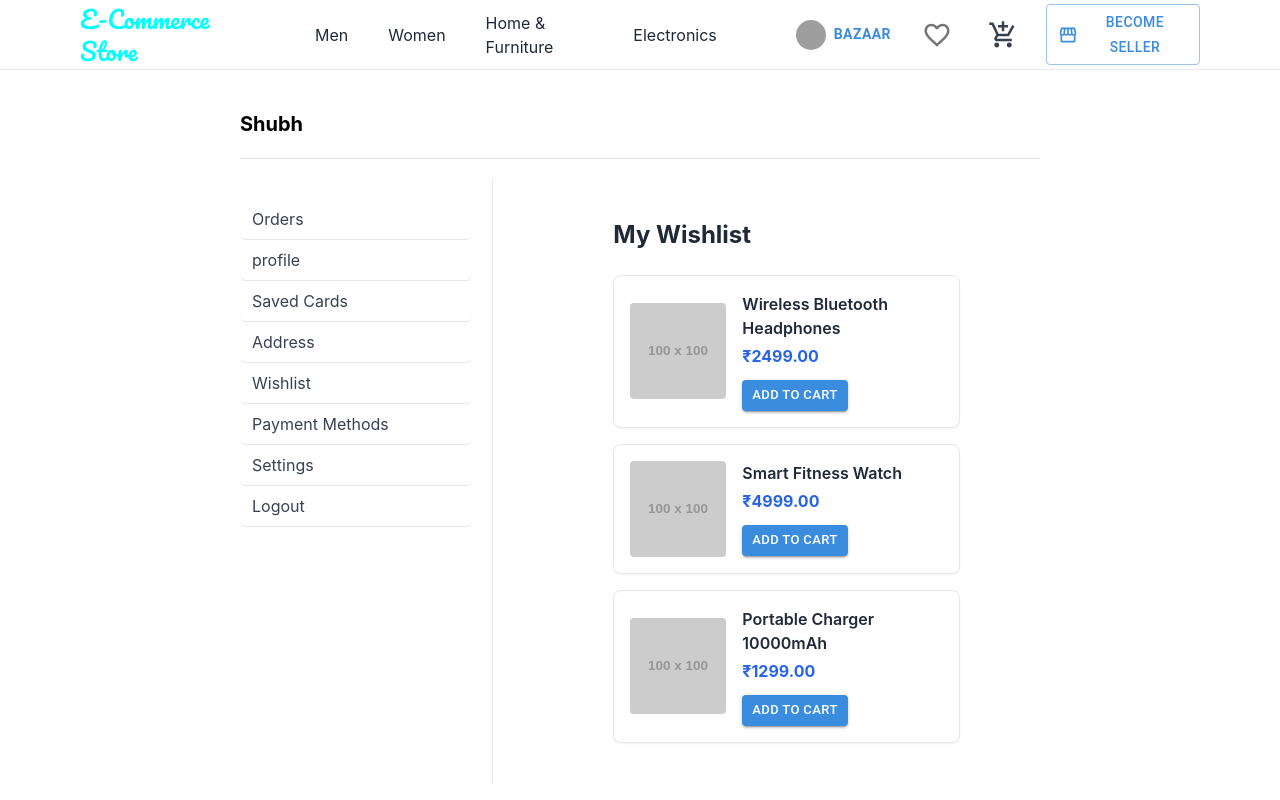
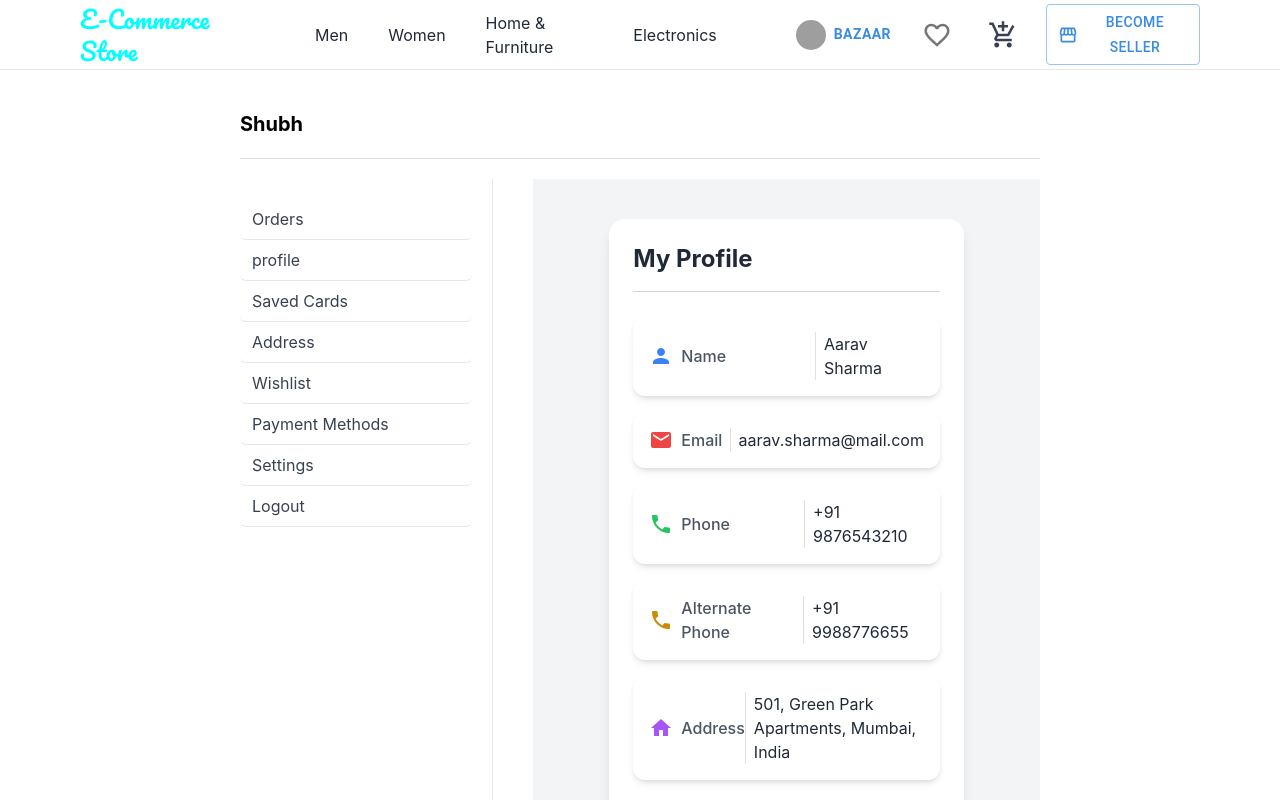
Before and after one commit to shubhcoding01/ecomproject, a React (Create React App) app: page /account in a window 1280 px wide. Shown: the top 800 px of the page. Built offline with nearby package versions, Linux system fonts and the light colour scheme; grey boxes are pictures that could not be loaded; some icons are missing.

Commit message:
Fix import statement for Route in Account component

```diff
--- a/src/customer/pages/Account/Account.tsx
+++ b/src/customer/pages/Account/Account.tsx
@@ -1,7 +1,7 @@
 import { Divider } from '@mui/material'
 import path from 'path'
 import React, { use } from 'react'
-import { Routes, useLocation, useNavigate } from 'react-router-dom'
+import { Route, Routes, useLocation, useNavigate } from 'react-router-dom'
 import Orders from './Orders'
 import OrderDetails from './OrderDetails'
 import UserDetails from './UserDetails'
@@ -44,7 +44,7 @@ const Account = () => {
             </section>
             <section className='right lg:col-span-2 lg:pl-5 space-y-5'>
                 <Routes>
-
+                    <Route path='/' element={<UserDetails />} />
                 </Routes>
                 {/* <Orders /> */}
                 {/* <OrderDetails /> */}
```
